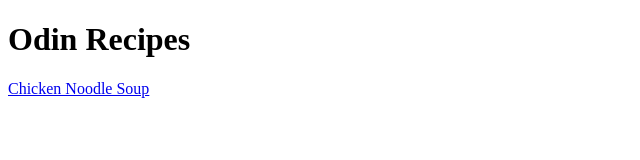
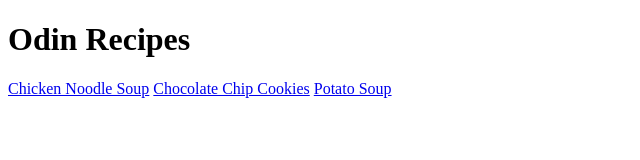
Before and after one commit to mirabellivince/odin-recipes, a plain HTML site: page index.html in a window 1280 px wide. Shown: the whole page, without its empty margins (0-640 px from the left). Drawn offline with Linux system fonts and the light colour scheme.

Commit message:
revised spelling and formatting

```diff
--- a/index.html
+++ b/index.html
@@ -9,5 +9,7 @@
 <body>
     <h1>Odin Recipes</h1>
     <a href = "recipes/chickennoodlesoup.html">Chicken Noodle Soup</a>
+    <a href = "recipes/chocolatechipcookies.html">Chocolate Chip Cookies</a>
+    <a href = "recipes/potatosoup.html">Potato Soup</a>
 </body>
 </html>
```
Also changed, not shown: recipes/chickennoodlesoup.html (+1 -1 lines).
